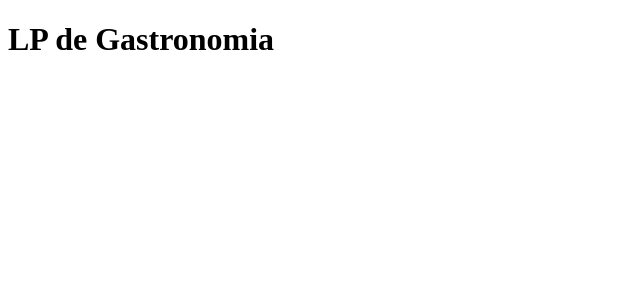
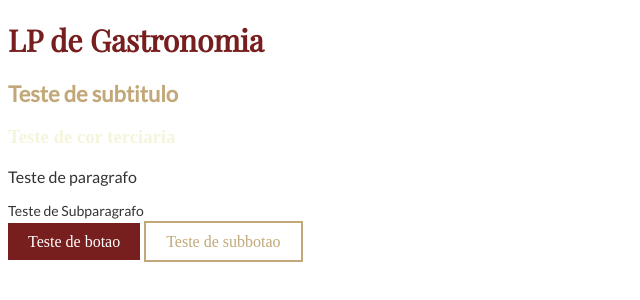
Before and after one commit to RafaCardinali/gastronomy-lp-demo, a plain HTML site: page index.html in a window 1280 px wide. Shown: the whole page, without its empty margins (0-640 px from the left). Drawn offline with nearby package versions, Linux system fonts and the light colour scheme.

Commit message:
Creating Design System

```diff
--- /dev/null
+++ b/css/style.css
@@ -0,0 +1,66 @@
+@import url(variables.css);
+
+h1 {
+    color: var(--main-color);
+    font-size: var(--title-size);
+    font-family: var(--main-font);
+}
+
+h2 {
+    color: var(--second-color);
+    font-size: var(--subtitle-size);
+    font-family: var(--text-font);
+}
+
+h3 {
+    color: var(--terciary-color);
+}
+
+p {
+    color: var(--text-color);
+    font-family: var(--text-font);
+    font-size: var(--text-size);
+}
+
+.subtext {
+    color: var(--text-color);
+    font-family: var(--text-font);
+    font-size: var(--subtext-size);
+}
+
+.primary-btn {
+    background-color: var(--primary-btn-bg);
+    color: var(--primary-btn-text);
+    padding: var(--btn-padding);
+    border: none;
+    font-size: var(--btn-font-size);
+    cursor: pointer;
+    transition: background-color var(--btn-transition);
+    text-decoration: none;
+}
+
+.primary-btn:hover {
+    background-color: var(--primary-btn-hover-bg);
+}
+
+.secondary-btn {
+    background-color: var(--secondary-btn-bg);
+    color: var(--secondary-btn-text);
+    padding: var(--btn-padding);
+    border: var(--secondary-btn-border);
+    font-size: var(--btn-font-size);
+    cursor: pointer;
+    transition: color 0.3s, border-color 0.3s;
+    text-decoration: none;
+}
+
+.secondary-btn:hover {
+    color: var(--secondary-btn-hover-text);
+    border-color: var(--secondary-btn-hover-border);
+}
+
+@media screen and (max-width: 767px) {
+    .primary-btn {
+        display: none;
+    }
+}
--- /dev/null
+++ b/css/variables.css
@@ -0,0 +1,35 @@
+@import url('https://fonts.googleapis.com/css2?family=Lato&family=Playfair+Display&display=swap');
+
+:root {
+    /* colors */
+    --main-color: #771f1f;
+    --second-color: #c2a878;
+    --terciary-color: #f5f5dc;
+    --text-color: #333333;
+    /*fonts*/
+    --main-font: 'Playfair Display', serif;
+    --text-font: 'Lato', sans-serif;
+    /* font size */
+    --title-size: 30px;
+    --subtitle-size: 22px;
+    --text-size: 16px;
+    --subtext-size: 14px;
+    /* spacing */
+    --button-border-size: 2px;
+    --button-spacing: 15px 30px;
+    --main-spacing: 20px;
+    /* main button */
+    --primary-btn-bg: var(--main-color);
+    --primary-btn-text: #ffffff;
+    --primary-btn-hover-bg: #8B3A3A;
+    /* second button */
+    --secondary-btn-bg: transparent;
+    --secondary-btn-text: var(--second-color);
+    --secondary-btn-border: 2px solid var(--second-color);
+    --secondary-btn-hover-text: var(--text-color);
+    --secondary-btn-hover-border: #D3B06A;
+    /* all buttons */
+    --btn-font-size: 16px;
+    --btn-padding: 10px 20px;
+    --btn-transition: 0.3s;/
+}
--- a/index.html
+++ b/index.html
@@ -3,9 +3,16 @@
 <head>
     <meta charset="UTF-8">
     <meta name="viewport" content="width=device-width, initial-scale=1.0">
+    <link rel="stylesheet" href="css/style.css">
     <title>LP de Gastronomia</title>
 </head>
 <body>
     <h1>LP de Gastronomia</h1>
+    <h2>Teste de subtitulo</h2>
+    <h3>Teste de cor terciaria</h3>
+    <p>Teste de paragrafo</p>
+    <p class="subtext">Teste de Subparagrafo</p>
+    <a href="#" class="primary-btn">Teste de botao</a>
+    <a href="#" class="secondary-btn">Teste de subbotao</a>
 </body>
 </html>
```
